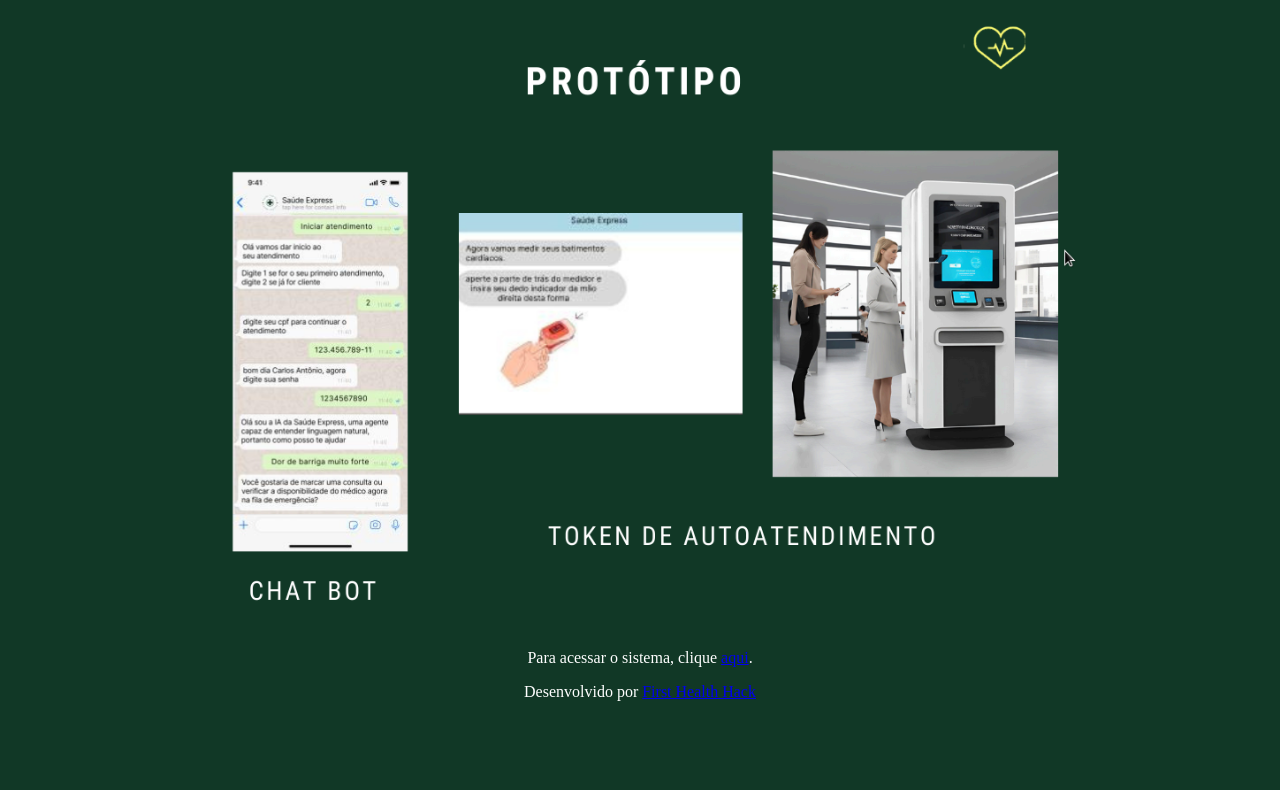
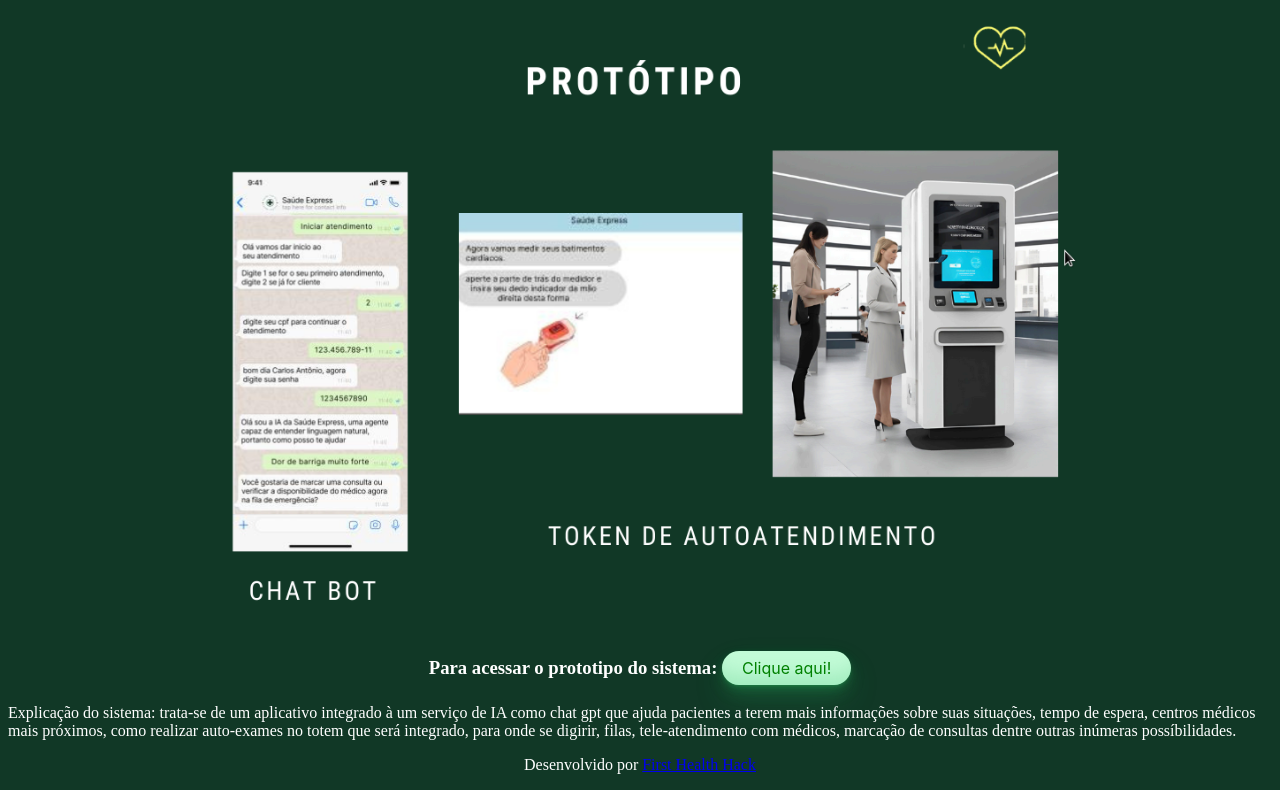
Before and after one commit to First-Health-Hack/Saude-Express, a plain HTML site: page index.html in a window 1280 px wide. Shown: the part 101-891 px from the top of the page. Before the commit the page ends 818 px from the top, so only its background shows below. Drawn offline with Linux system fonts and the light colour scheme.

Commit message:
adicionando informações

```diff
--- a/index.html
+++ b/index.html
@@ -11,14 +11,39 @@
           background-color:rgb(17,56,38) ;
           color:white ;
         }
-        </style>
+
+        .button {
+    background-color: #c2fbd7;
+    border-radius: 100px;
+    box-shadow: rgba(44, 187, 99, .2) 0 -25px 18px -14px inset,rgba(44, 187, 99, .15) 0 1px 2px,rgba(44, 187, 99, .15) 0 2px 4px,rgba(44, 187, 99, .15) 0 4px 8px,rgba(44, 187, 99, .15) 0 8px 16px,rgba(44, 187, 99, .15) 0 16px 32px;
+    color: green;
+    cursor: pointer;
+    display: inline-block;
+    font-family: CerebriSans-Regular,-apple-system,system-ui,Roboto,sans-serif;
+    padding: 7px 20px;
+    text-align: center;
+    text-decoration: none;
+    transition: all 250ms;
+    border: 0;
+    font-size: 16px;
+    user-select: none;
+    -webkit-user-select: none;
+    touch-action: manipulation;
+}
+
+.button:hover {
+    box-shadow: rgba(44,187,99,.35) 0 -25px 18px -14px inset,rgba(44,187,99,.25) 0 1px 2px,rgba(44,187,99,.25) 0 2px 4px,rgba(44,187,99,.25) 0 4px 8px,rgba(44,187,99,.25) 0 8px 16px,rgba(44,187,99,.25) 0 16px 32px;
+    transform: scale(1.05) rotate(-1deg);
+}
+</style>
 </head>
+
 <body>
     <h1>Saúde Express</h1>
     <p align="">Seja bem-vindo ao Saúde Express, o seu sistema integrado com inteligência artifical para atendimento médico.</p>
     <p align="center"><img src="./imgs/proto.png" width="70%" alt="Imagem de protótipo de atendimento pelo aplicativo e token"></p>
-    <p align="center">Para acessar o sistema, clique <a href=#>aqui</a>.</p>
-
+    <h3 align="center">Para acessar o prototipo do sistema: <a href="https://www.figma.com/proto/41ZfMthdro3y2IVgwlsJHr/Sa%C3%BAde-Express?node-id=0-1&t=AGg0nrf3GKDzk54X-1"><button class="button" >Clique aqui!</button></a></h3>
+    <p>Explicação do sistema: trata-se de um aplicativo integrado à um serviço de IA como chat gpt que ajuda pacientes a terem mais informações sobre suas situações, tempo de espera, centros médicos mais próximos, como realizar auto-exames no totem que será integrado, para onde se digirir, filas, tele-atendimento com médicos, marcação de consultas dentre outras inúmeras possíbilidades.</p>
     <footer>
         <p align="center">Desenvolvido por <a href="https://github.com/First-Health-Hack">First Health Hack</a>
 </body>
```
